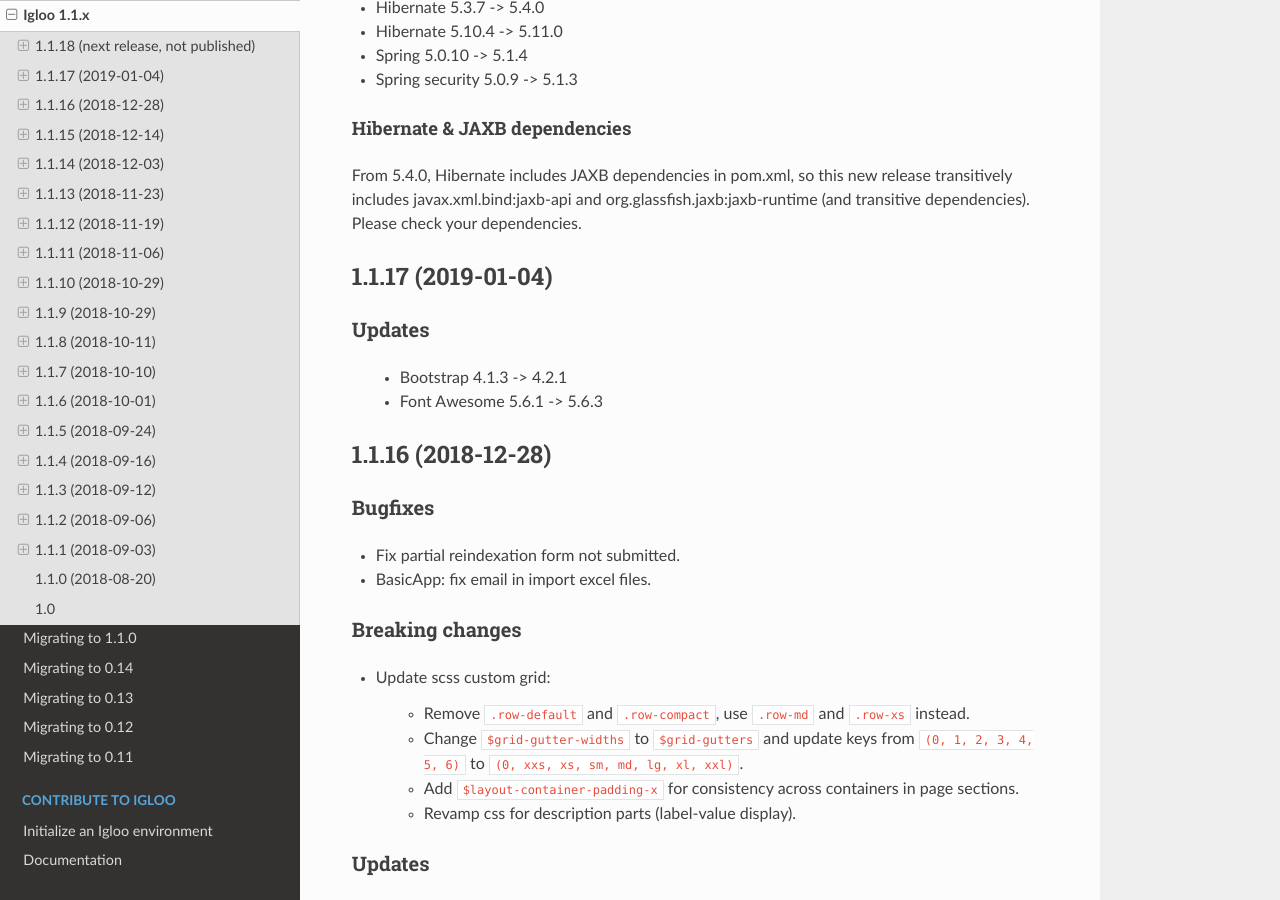
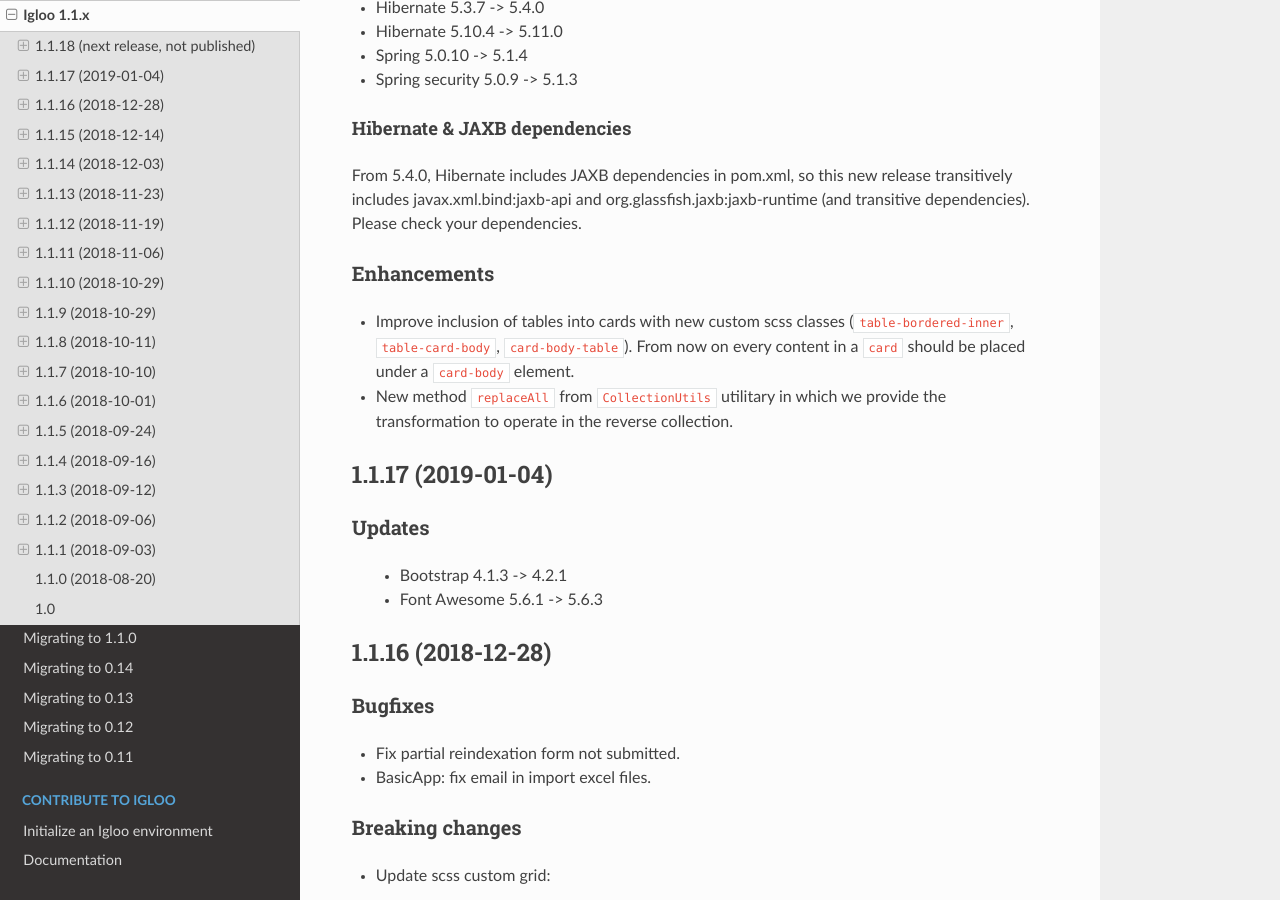
Before and after one commit to igloo-project/igloo-doc, a Sphinx documentation site: the page built from source/release-notes/1.1.x.rst, in a window 1280 px wide and 900 px high, scrolled down 318 px. Built offline with Sphinx 7.4.7 and the Read the Docs theme 2.0.0, drawn with Linux system fonts in a browser that asks for light colours.

Commit message:
Release notes for 1.1.18 : enhancements

```diff
--- a/source/release-notes/1.1.x.rst
+++ b/source/release-notes/1.1.x.rst
@@ -23,6 +23,13 @@
 From 5.4.0, Hibernate includes JAXB dependencies in pom.xml, so this new release
 transitively includes javax.xml.bind:jaxb-api and org.glassfish.jaxb:jaxb-runtime
 (and transitive dependencies). Please check your dependencies.
+
+Enhancements
+************
+
+* Improve inclusion of tables into cards with new custom scss classes (``table-bordered-inner``, ``table-card-body``, ``card-body-table``).
+  From now on every content in a ``card`` should be placed under a ``card-body`` element.
+* New method ``replaceAll`` from ``CollectionUtils`` utilitary in which we provide the transformation to operate in the reverse collection.
 
 .. _v1.1.17:
 
```
Also changed, not shown: other parts of source/release-notes/1.1.x.rst (+2 -2 lines).
